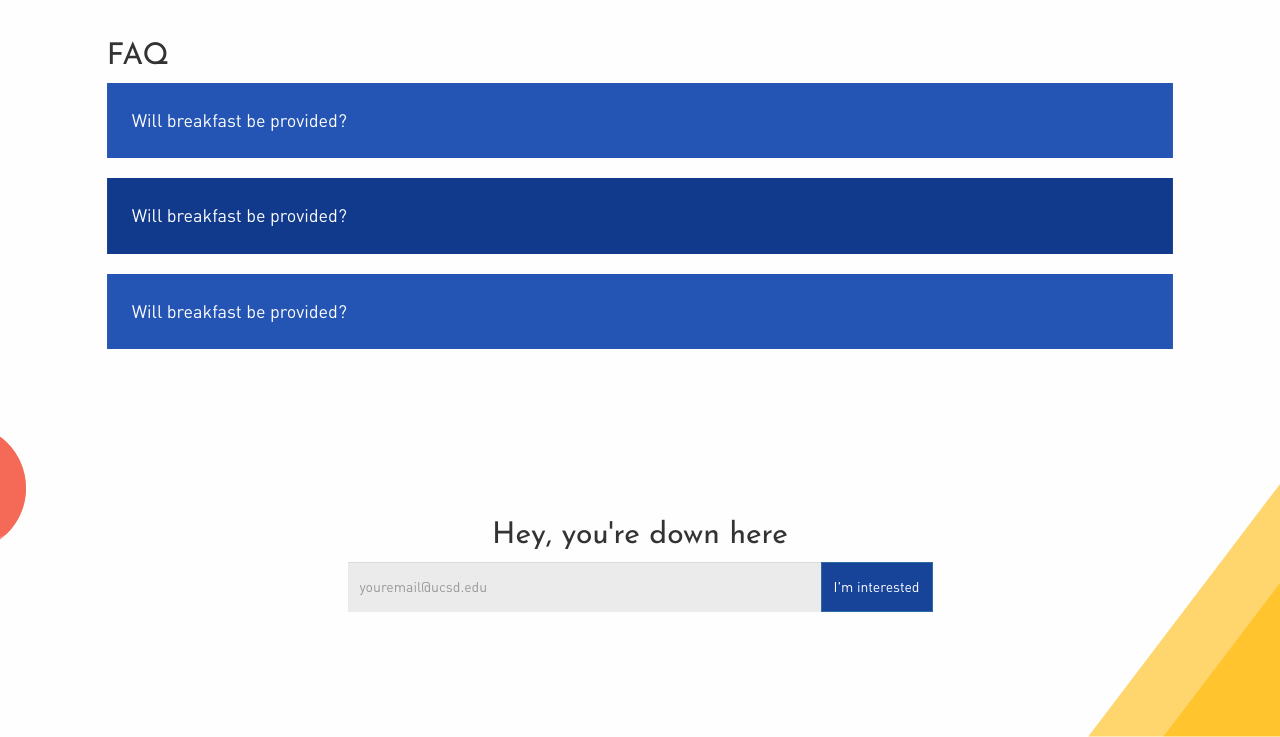
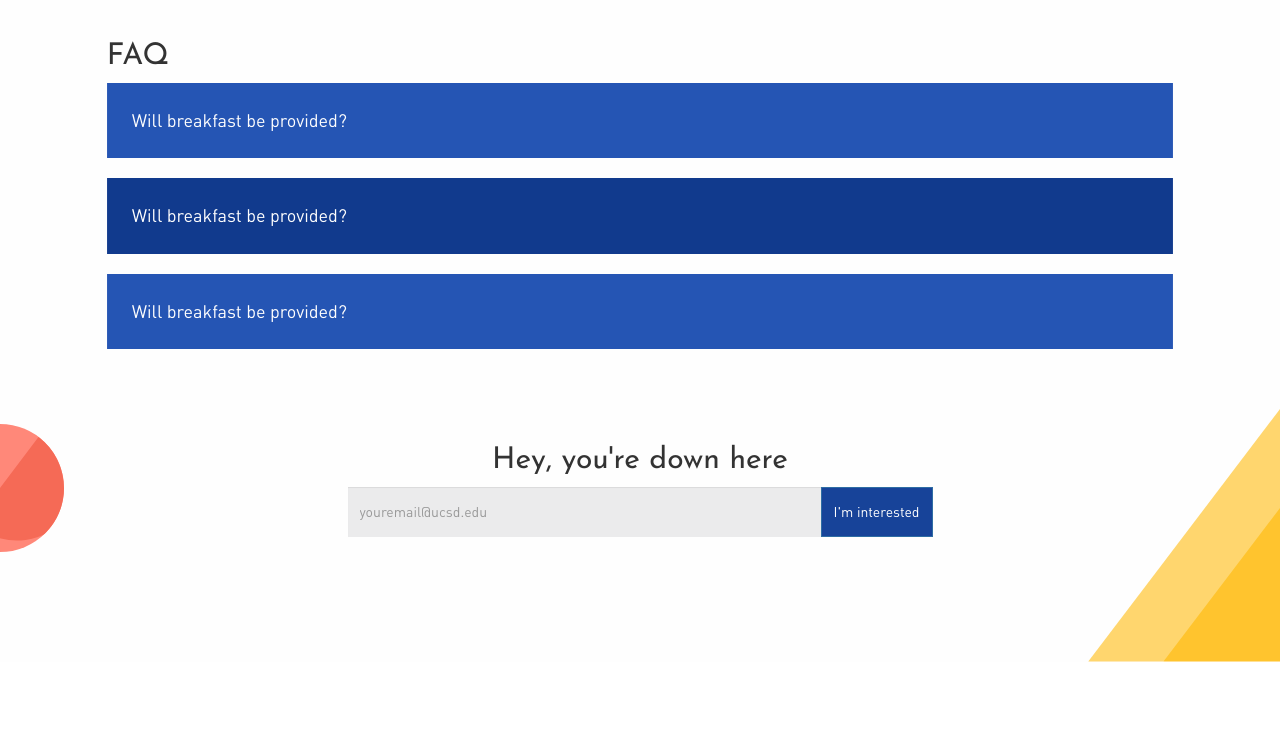
Before and after one commit to designatucsd/design-frontiers, a website: page index.html in a window 1280 px wide. Shown: the part 2742-3479 px from the top of the page. After the commit the page ends 3404 px from the top, so only its background shows below. Drawn offline with nearby package versions, Linux system fonts and the light colour scheme.

Commit message:
Fix pink oval size and alignment

```diff
--- a/scss/pages/_home.scss
+++ b/scss/pages/_home.scss
@@ -232,7 +232,8 @@
 
   &__bottom {
     position: relative;
-    padding: 75px 0 100px 0;
+    padding: 0;
+    padding-bottom: 100px;
 
     iframe {
       display: none;
@@ -242,7 +243,7 @@
   &__pink-oval {
     position: absolute;
     top: 0;
-    left: -8%;
+    left: -5%;
     width: 10%;
   }
 
```
Also changed, not shown: css/main.css, 1 other file.
